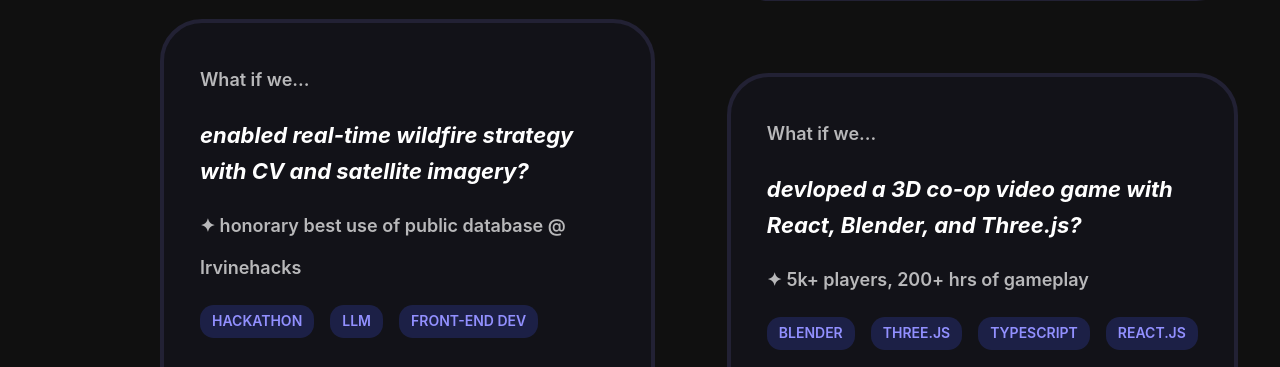
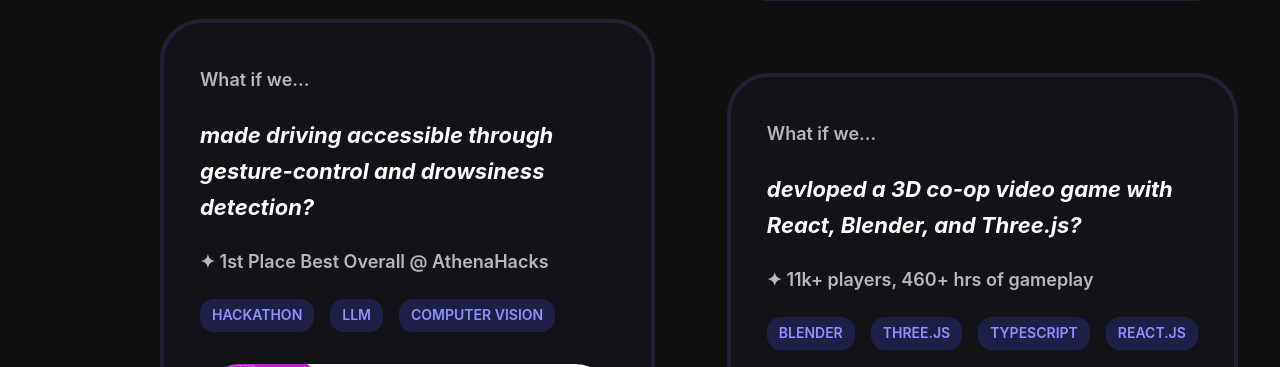
Before and after one commit to Jaslavie/personal-portfolio, a PHP site: page /serendipity.html in a window 1280 px wide. Shown: the part 1190-1557 px from the top of the page. Run offline with PHP 8.4, Linux system fonts and the light colour scheme; some libraries are stand-ins or nearby versions; some web fonts are replaced.

Commit message:
updated experience

```diff
--- a/serendipity.html
+++ b/serendipity.html
@@ -105,13 +105,29 @@
               </a>
             </div>
             <div class="seren-item">
+              <a href="https://devpost.com/software/drivemate" target="_blank">
+                <p>What if we...</p>
+                <h3>
+                  made driving accessible through gesture-control and drowsiness
+                  detection?
+                </h3>
+                <p>✦ 1st Place Best Overall @ AthenaHacks</p>
+                <div class="tag-wrap">
+                  <div class="tag">HACKATHON</div>
+                  <div class="tag">LLM</div>
+                  <div class="tag">COMPUTER VISION</div>
+                </div>
+                <img src="images/about/AthenaThumbnailA.png" alt="" />
+              </a>
+            </div>
+            <div class="seren-item">
               <a href="https://geo-flare-tpxz.vercel.app/" target="_blank">
                 <p>What if we...</p>
                 <h3>
                   enabled real-time wildfire strategy with CV and satellite
                   imagery?
                 </h3>
-                <p>✦ honorary best use of public database @ Irvinehacks</p>
+                <p>✦ Honorary best use of public database @ Irvinehacks</p>
                 <div class="tag-wrap">
                   <div class="tag">HACKATHON</div>
                   <div class="tag">LLM</div>
@@ -311,7 +327,7 @@
                   devloped a 3D co-op video game with React, Blender, and
                   Three.js?
                 </h3>
-                <p>✦ 5k+ players, 200+ hrs of gameplay</p>
+                <p>✦ 11k+ players, 460+ hrs of gameplay</p>
                 <div class="tag-wrap">
                   <div class="tag">BLENDER</div>
                   <div class="tag">THREE.JS</div>
--- a/style.css
+++ b/style.css
@@ -2289,11 +2289,11 @@ html {
 }
 
 /*  wrap header text */
-@media (max-width: 1425px) {
+/* @media (max-width: 1425px) {
   .header-text {
     flex-direction: column;
   }
-}
+} */
 /* about page responsiveness with top column container flex down */
 @media (max-width: 1280px) {
   .about-row {
```
Also changed, not shown: images/about/AthenaThumbnailA.png (added), 2 other files.
